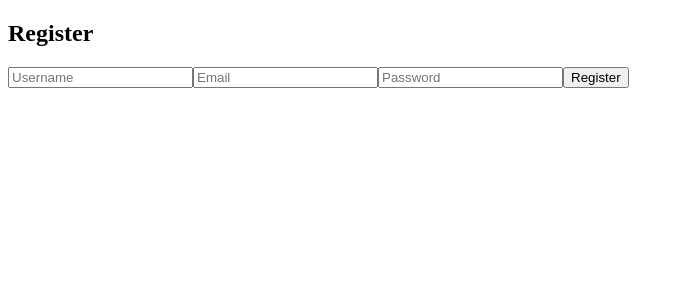
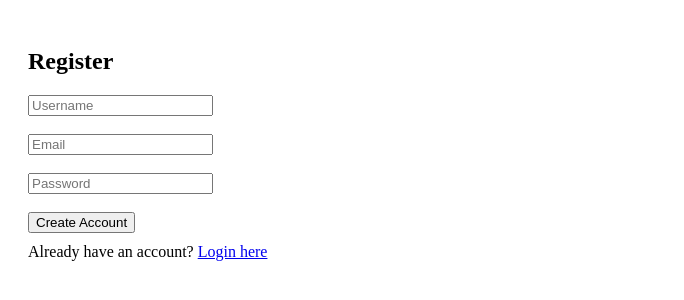
Before and after one commit to AceBet103/bet-platform, a React (Create React App) app in the folder client/: page /register in a window 1280 px wide. Shown: the top 300 px of the page, without its empty margins (0-684 px from the left). Built offline with nearby package versions, Linux system fonts and the light colour scheme; no server answers.

Commit message:
Fix Register page

```diff
--- a/client/src/pages/Register.js
+++ b/client/src/pages/Register.js
@@ -1,5 +1,5 @@
 import { useState } from "react";
-import { useNavigate } from "react-router-dom";
+import { useNavigate, Link } from "react-router-dom";
 
 export default function Register() {
   const navigate = useNavigate();
@@ -7,11 +7,16 @@ export default function Register() {
   const [username, setUsername] = useState("");
   const [email, setEmail] = useState("");
   const [password, setPassword] = useState("");
+  const [error, setError] = useState("");
+  const [success, setSuccess] = useState("");
 
   const submit = async (e) => {
     e.preventDefault();
+    setError("");
+    setSuccess("");
 
-    const res = await fetch("https://bet-platform-api.onrender.com/api/auth/register", {
+    try {
+      const res = await fetch(`${process.env.REACT_APP_API_URL}/api/auth/register`, {
         method: "POST",
         headers: { "Content-Type": "application/json" },
         body: JSON.stringify({ username, email, password })
@@ -20,37 +25,58 @@ export default function Register() {
       const data = await res.json();
 
       if (res.ok) {
-      alert("Registration successful. Please login.");
-      navigate("/");
+        setSuccess("Account created! You can now log in.");
+        setTimeout(() => navigate("/login"), 1500);
       } else {
-      alert(data.message);
+        setError(data.message || "Registration failed");
+      }
+    } catch {
+      setError("Server error");
     }
   };
 
   return (
-    <form onSubmit={submit}>
+    <form onSubmit={submit} style={{ padding: 20 }}>
       <h2>Register</h2>
 
+      {error && <p style={{ color: "red" }}>{error}</p>}
+      {success && <p style={{ color: "green" }}>{success}</p>}
+
       <input
+        type="text"
         placeholder="Username"
         value={username}
         onChange={e => setUsername(e.target.value)}
+        required
       />
 
+      <br /><br />
+
       <input
+        type="email"
         placeholder="Email"
         value={email}
         onChange={e => setEmail(e.target.value)}
+        required
       />
+
+      <br /><br />
 
       <input
         type="password"
         placeholder="Password"
         value={password}
         onChange={e => setPassword(e.target.value)}
+        required
       />
 
-      <button>Register</button>
+      <br /><br />
+
+      <button type="submit">Create Account</button>
+
+      <p style={{ marginTop: 10 }}>
+        Already have an account? <Link to="/login">Login here</Link>
+      </p>
     </form>
   );
 }
```
Lines whose indentation alone changed are shown as unchanged.
